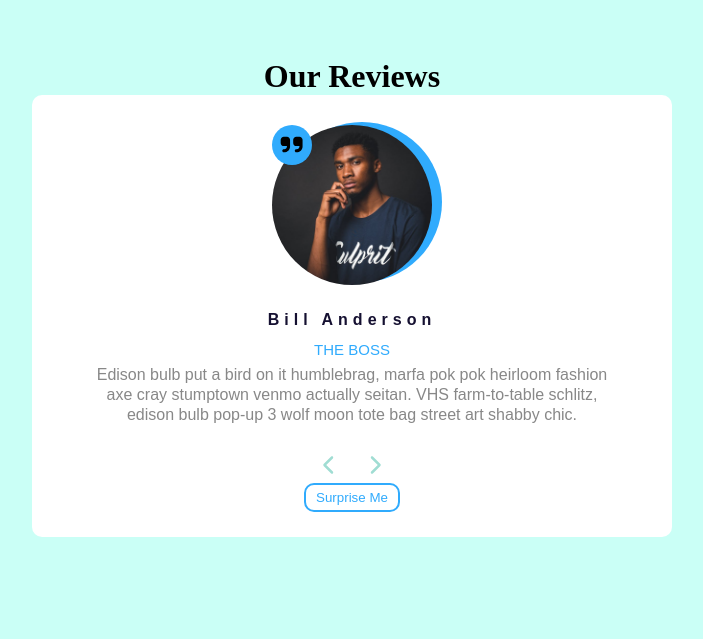
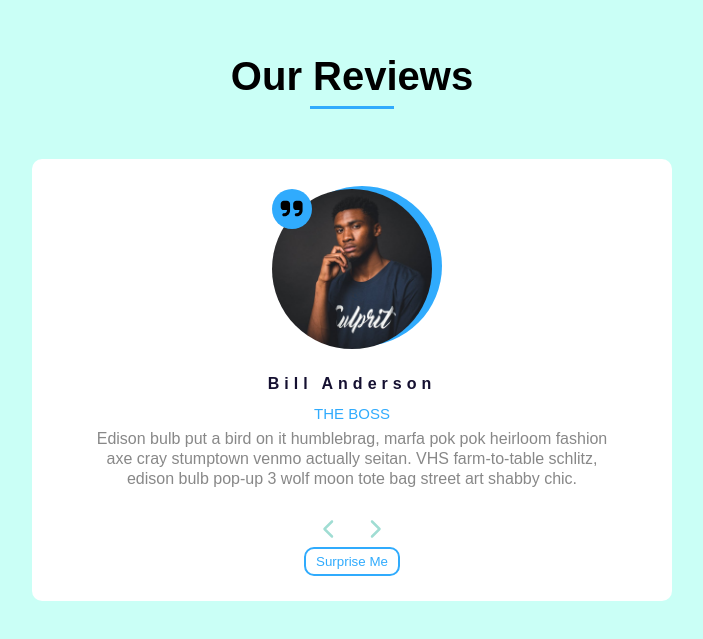
Before and after one commit to OlaOluwalekan/Udemy-Projects-with-John, a plain HTML site: page 03-reviews/index.html in a window 1280 px wide. Shown: the part 103-742 px from the top of the page, without its empty margins (288-991 px from the left). Drawn offline with Linux system fonts and the light colour scheme.

Commit message:
Reviews adjusted

```diff
--- a/03-reviews/style.css
+++ b/03-reviews/style.css
@@ -27,6 +27,26 @@ body {
   flex-direction: column;
   justify-content: center;
   align-items: center;
+}
+
+.heading {
+  font-family: Arial, Helvetica, sans-serif;
+  font-size: 40px;
+  font-weight: 700;
+  position: relative;
+  margin: 60px 0;
+}
+
+.heading::after {
+  content: "";
+  width: 35%;
+  height: 3px;
+  background-color: var(--offsetBackground);
+  position: absolute;
+  left: 0;
+  right: 0;
+  bottom: -10px;
+  margin: 0 auto;
 }
 
 .reviews-container {
```
